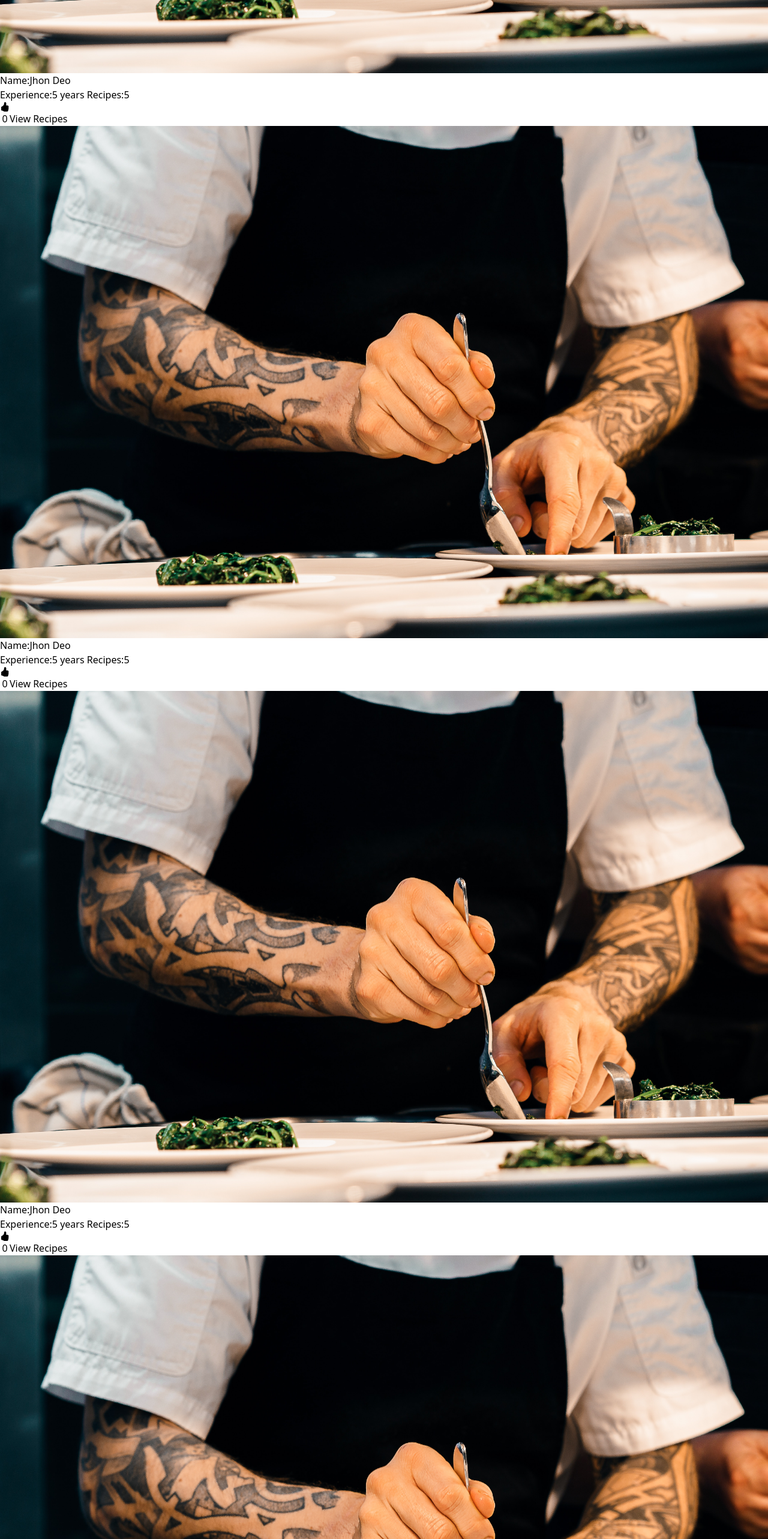
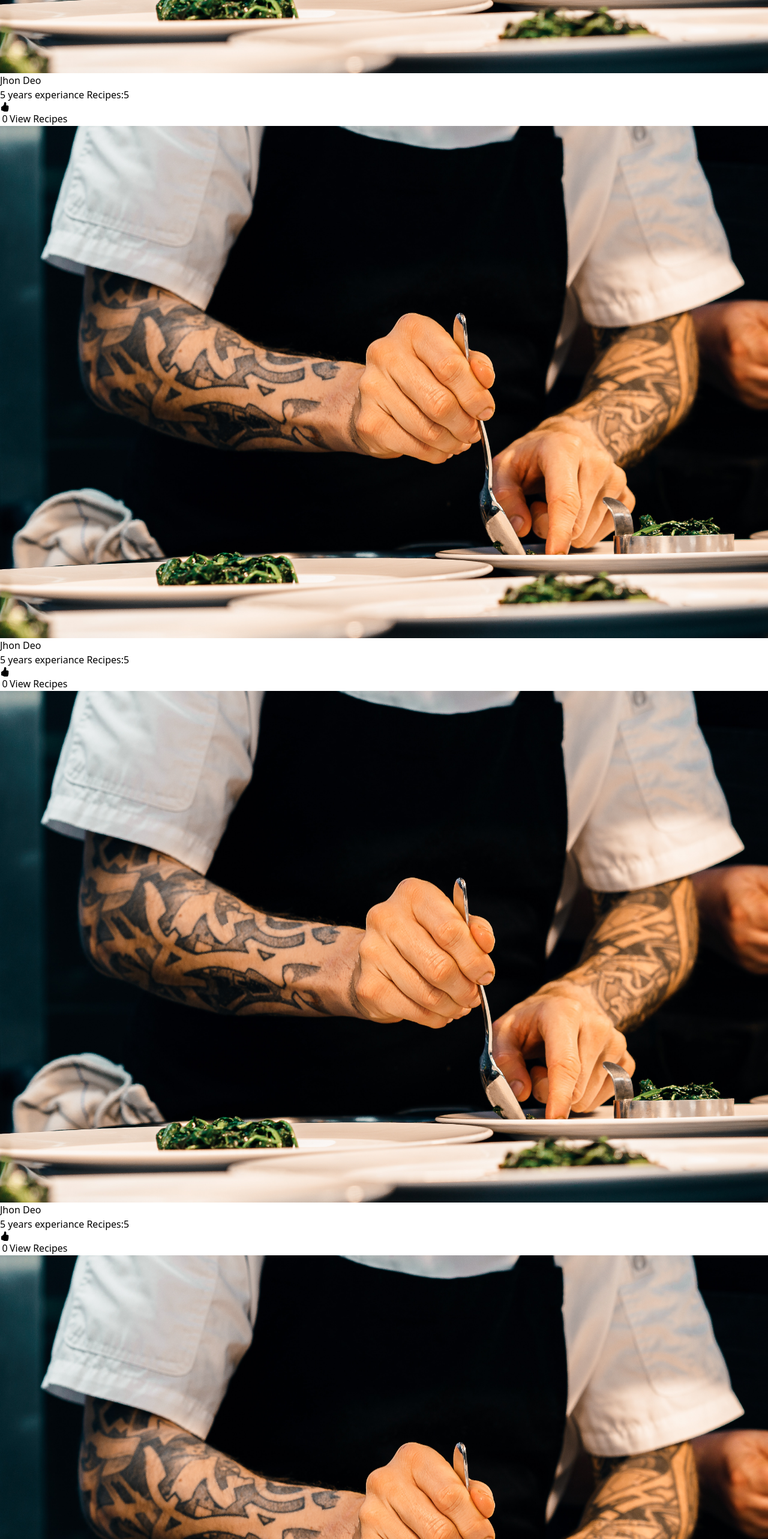
Before and after one commit to emondewan00/chef-here-client, a React (Vite) app: page / in a window 1280 px wide. Shown: the part 940-3506 px from the top of the page at 60% size. Built offline with nearby package versions, Linux system fonts and the light colour scheme; no server answers.

Commit message:
edit card

```diff
--- a/src/components/Shef.jsx
+++ b/src/components/Shef.jsx
@@ -5,14 +5,14 @@ const Shef = () => {
     <div className="mt-10 px-3 md:px-0 mx-auto container">
       <h1 className="text-4xl  text-center font-semibold "> Get Best One</h1>
       <div className="my-8 grid grid-cols-4 justify-items-center ">
-        <div className="card border card-compact w-80 bg-gray-50 shadow-xl">
+        <div className="  card-compact w-80 bg-gray-50 ">
           <figure>
             <img src="/shef1 (1).jpg" alt="" className="p-4 rounded-xl" />
           </figure>
           <div className="card-body">
-            <h2 className="card-title">Name:Jhon Deo</h2>
-            <p className="text-lg">
-              <span>Experience:5 years</span> <span>Recipes:5</span>
+            <h2 className="card-title">Jhon Deo</h2>
+            <p className="text-xl text-black">
+              <span >5 years experiance</span> <span>Recipes:5</span>
             </p>
 
             <div className="card-actions justify-between border-t pt-2 items-center text-lg">
@@ -24,14 +24,14 @@ const Shef = () => {
             </div>
           </div>
         </div>
-        <div className="card border card-compact w-80 bg-gray-50 shadow-xl">
+        <div className=" card-compact w-80 bg-gray-50 ">
           <figure>
             <img src="/shef1 (1).jpg" alt="" className="p-4 rounded-xl" />
           </figure>
           <div className="card-body">
-            <h2 className="card-title">Name:Jhon Deo</h2>
-            <p className="text-lg">
-              <span>Experience:5 years</span> <span>Recipes:5</span>
+            <h2 className="card-title">Jhon Deo</h2>
+            <p className="text-xl text-black">
+              <span >5 years experiance</span> <span>Recipes:5</span>
             </p>
 
             <div className="card-actions justify-between border-t pt-2 items-center text-lg">
@@ -43,14 +43,14 @@ const Shef = () => {
             </div>
           </div>
         </div>
-        <div className="card border card-compact w-80 bg-gray-50 shadow-xl">
+        <div className=" card-compact w-80 bg-gray-50 ">
           <figure>
             <img src="/shef1 (1).jpg" alt="" className="p-4 rounded-xl" />
           </figure>
           <div className="card-body">
-            <h2 className="card-title">Name:Jhon Deo</h2>
-            <p className="text-lg">
-              <span>Experience:5 years</span> <span>Recipes:5</span>
+            <h2 className="card-title">Jhon Deo</h2>
+            <p className="text-xl text-black">
+              <span >5 years experiance</span> <span>Recipes:5</span>
             </p>
 
             <div className="card-actions border-t pt-2 items-center justify-between">
@@ -62,14 +62,14 @@ const Shef = () => {
             </div>
           </div>
         </div>
-        <div className="card border card-compact w-80 bg-gray-50 shadow-xl">
+        <div className=" card-compact w-80 bg-gray-50 ">
           <figure>
             <img src="/shef1 (1).jpg" alt="" className="p-4 rounded-xl" />
           </figure>
           <div className="card-body">
-            <h2 className="card-title">Name:Jhon Deo</h2>
-            <p className="text-lg">
-              <span>Experience:5 years</span> <span>Recipes:5</span>
+            <h2 className="card-title">Jhon Deo</h2>
+            <p className="text-xl text-black">
+              <span >5 years experiance</span> <span>Recipes:5</span>
             </p>
 
             <div className="card-actions justify-between border-t pt-2 items-center text-lg">
```
